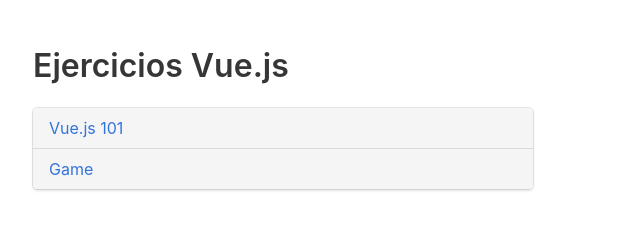
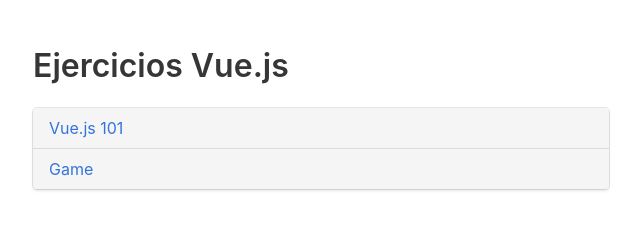
Before and after one commit to SanchezPepe/LaboratorioWeb, a plain HTML site: page ejercicios/vue/vue.html in a window 1280 px wide. Shown: the full height of the page, 31-672 px from the left. Drawn offline with nearby package versions, Linux system fonts and the light colour scheme.

Commit message:
Update vue.html

```diff
--- a/ejercicios/vue/vue.html
+++ b/ejercicios/vue/vue.html
@@ -11,7 +11,7 @@
     <section class="section">
         <div class="container">
             <h1 class="title">Ejercicios Vue.js</h1>
-            <div class="list is-hoverable" style="width:500px">
+            <div class="list is-hoverable" style="width:50%">
                     <a class="list-item" target="_blank" href="intro/vueIntro.html">Vue.js 101</a>
                     <a class="list-item" target="_blank" href="game/youVsMonster.html">Game</a>
                 </div>
```
